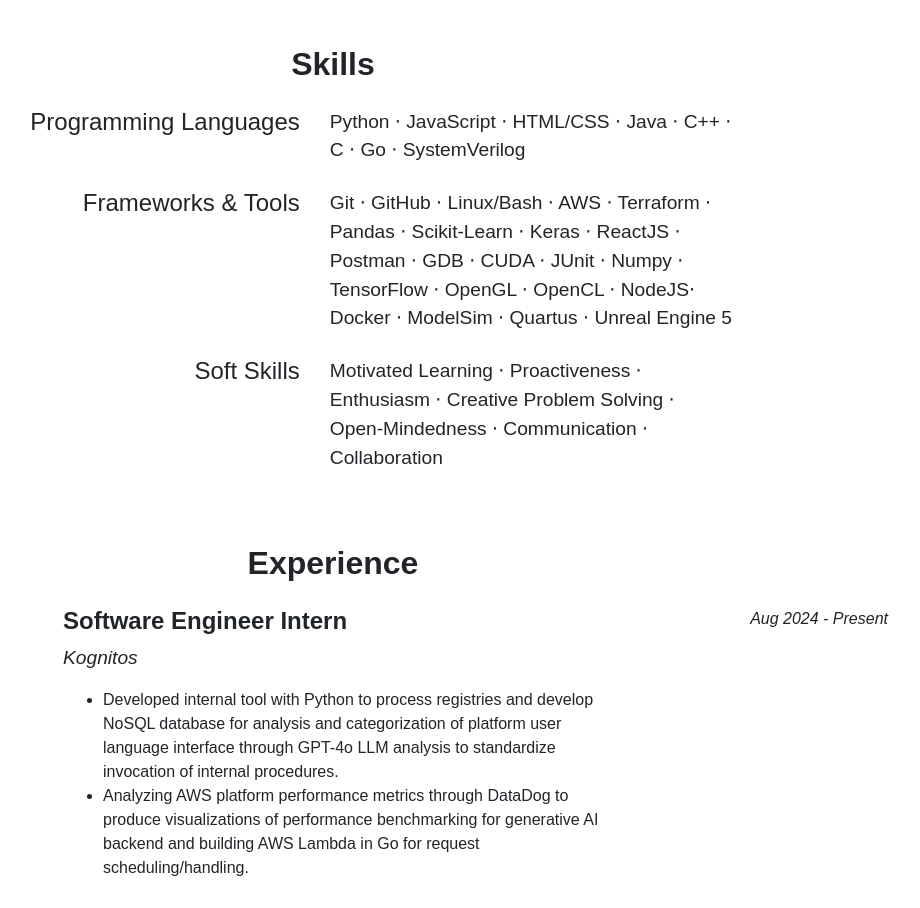
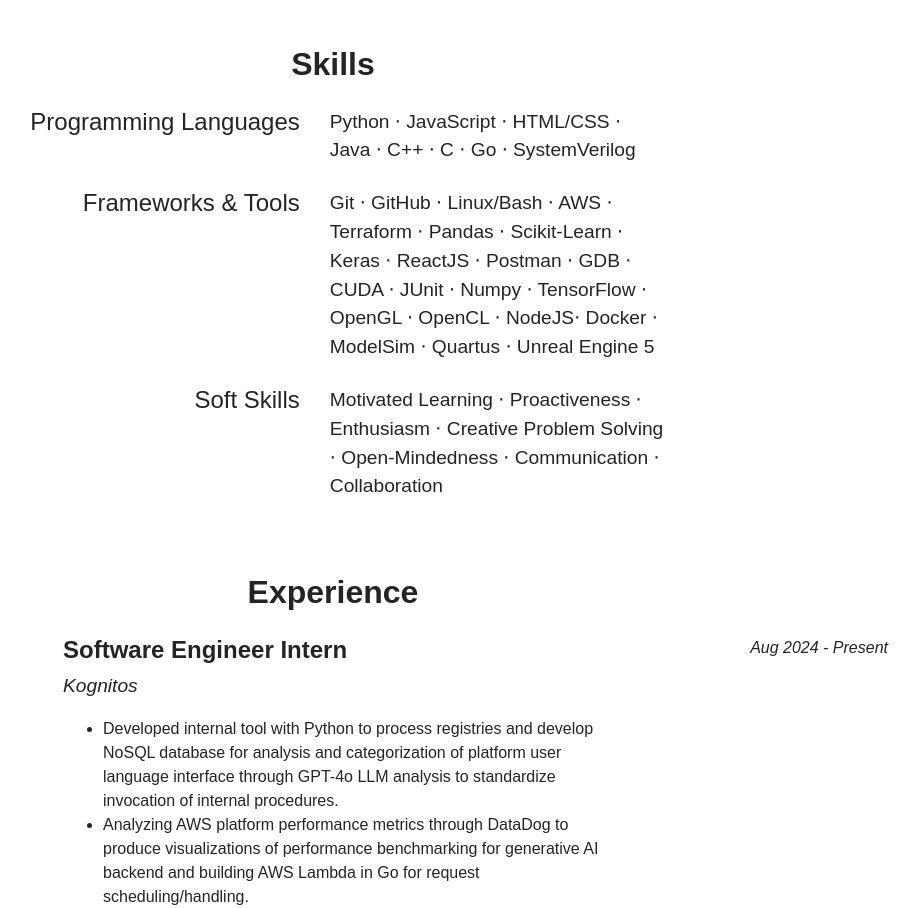
Before and after one commit to ZhuZiLiBryan/bryanz-portfolio, a plain HTML site: page index.html in a window 1280 px wide. Shown: the part 806-1714 px from the top of the page, without its empty margins (307-1227 px from the left). Drawn offline with nearby package versions, Linux system fonts and the light colour scheme.

Commit message:
fix: width of skills section narrow

```diff
--- a/assets/css/style.css
+++ b/assets/css/style.css
@@ -18,7 +18,7 @@ footer {
     margin-bottom: 2rem;
 }
 
-.col-6 {
+.col-5 {
     font-size: 1.2rem;
 }
 
--- a/index.html
+++ b/index.html
@@ -69,7 +69,7 @@
                 <div class="col-5 text-right">
                     <h4>Programming Languages</h4>
                 </div>
-                <div class="col-6">
+                <div class="col-5">
                     Python ⋅ JavaScript ⋅ HTML/CSS ⋅ Java ⋅ C++ ⋅ C ⋅ Go ⋅ SystemVerilog
                 </div>
             </div>
@@ -77,7 +77,7 @@
                 <div class="col-5 text-right">
                     <h4>Frameworks & Tools</h4>
                 </div>
-                <div class="col-6">
+                <div class="col-5">
                     Git ⋅ GitHub ⋅ Linux/Bash ⋅ AWS ⋅ Terraform ⋅ Pandas ⋅ Scikit‑Learn ⋅ Keras ⋅ ReactJS ⋅ Postman ⋅ GDB ⋅ CUDA ⋅ JUnit ⋅ Numpy ⋅ TensorFlow ⋅ OpenGL ⋅ OpenCL ⋅ NodeJS⋅ Docker ⋅ ModelSim ⋅ Quartus ⋅ Unreal Engine 5
                 </div>
             </div>
@@ -85,7 +85,7 @@
                 <div class="col-5 text-right">
                     <h4>Soft Skills</h4>
                 </div>
-                <div class="col-6">
+                <div class="col-5">
                     Motivated Learning ⋅ Proactiveness ⋅ Enthusiasm ⋅ Creative Problem Solving ⋅ Open‑Mindedness ⋅ Communication ⋅ Collaboration
                 </div>
             </div>
```
